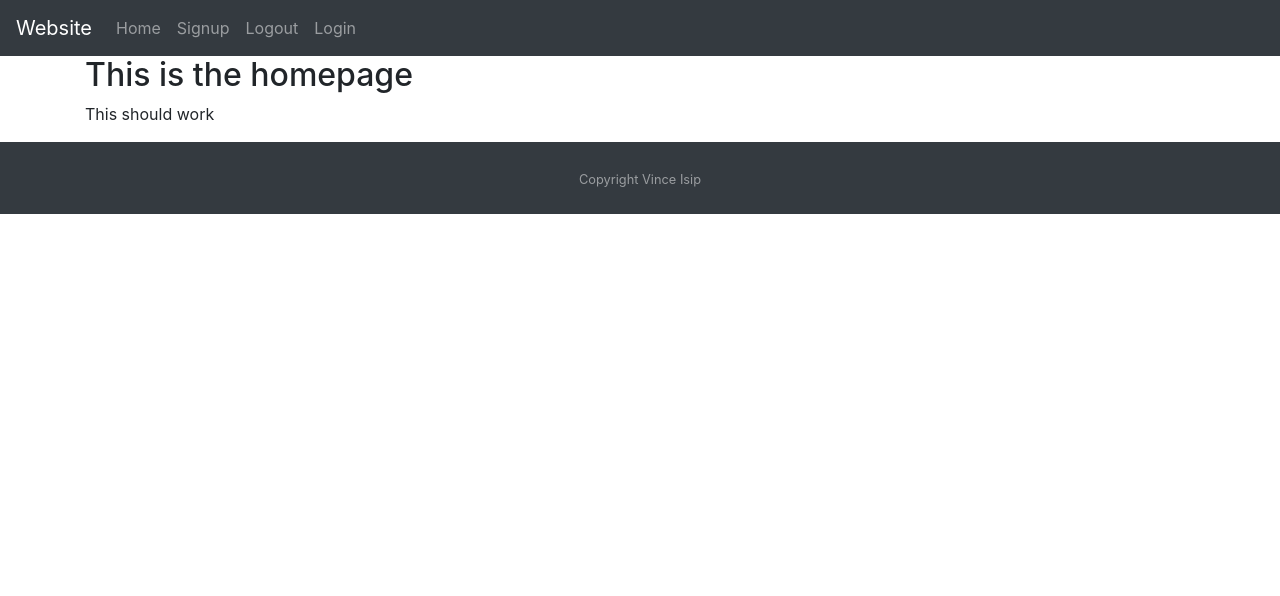
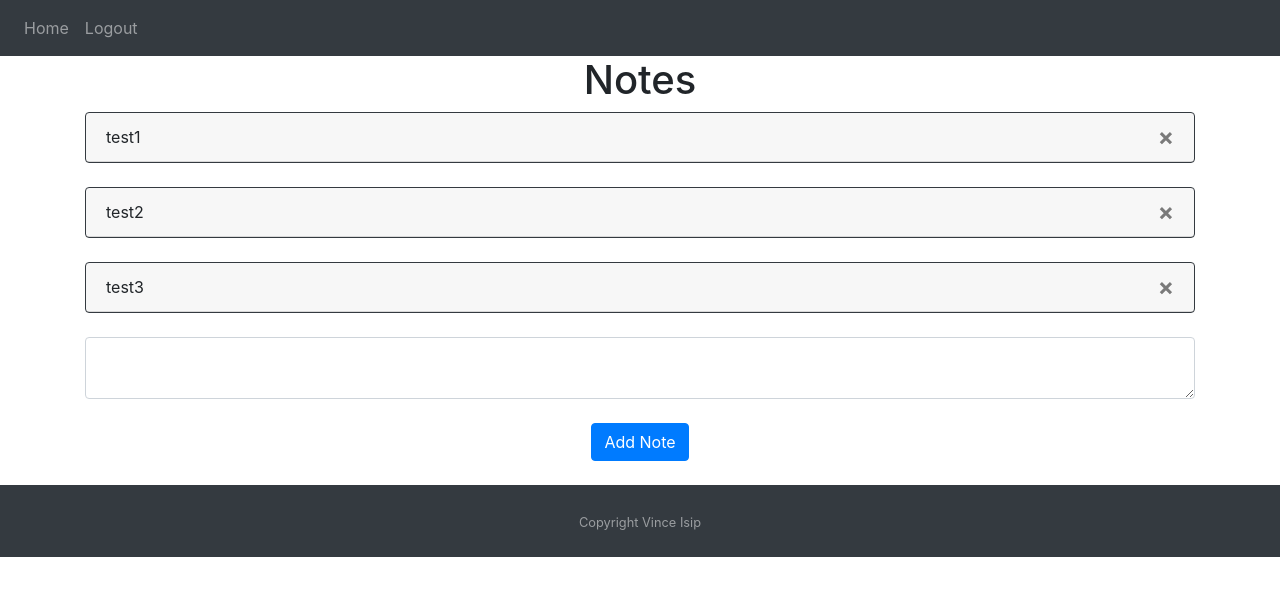
Before and after one commit to VincentIsip/Digital-Tech-19110, a Flask app: page / in a window 1280 px wide. Shown: the top 596 px of the page. Run offline with Flask 3, Linux system fonts and the light colour scheme; a user stored in the database is signed in; some libraries are stand-ins or nearby versions.

Commit message:
Notes
Added adding notes and deleting notes, fix errors

```diff
--- a/website/__init__.py
+++ b/website/__init__.py
@@ -1,5 +1,6 @@
 from flask import Flask
 from flask_sqlalchemy import SQLAlchemy
+from os import path
 from flask_login import LoginManager
 
 db = SQLAlchemy()
@@ -11,7 +12,6 @@ def create_app():
     app.config['SECRET_KEY'] = 'syzyg0~M'
     app.config['SQLALCHEMY_DATABASE_URI'] = f'sqlite:///{DB_NAME}'
     db.init_app(app)
-
 
     from .views import views
     from .auth import auth
--- a/website/templates/home.html
+++ b/website/templates/home.html
@@ -1,8 +1,27 @@
 {% extends "template.html" %}
-{% block title %} Home {% endblock %}
+{% block title %} Notes {% endblock %}
 {% block content %}
-
-<h2> This is the homepage </h2>
-<p> This should work </p>
+<h1 align="center">Notes</h1>
+<ul class="list-group list-group-flush" id="notes">
+    {% for note in user.notes %}
+    <div class="card notestyle border-dark">
+        <div class="card-header d-flex justify-content-between align-items-center">
+        <div class="card-text"> {{ note.data }}</div>
+        <button type="button" class="close" onClick="deleteNote({{ note.id }})">
+            <span aria-hidden="true">&times;</span>
+        </button>
+        </div>
+    </div>
+    <br/>
+    {% endfor %}
+</ul>
+<form method="POST">
+    <textarea name="note" id="note" class="form-control"></textarea>
+    <br />
+    <div align="center">
+        <button type="submit" class="btn btn-primary">Add Note</button>
+    </div>
+</form>
+<br/>
 
 {% endblock %}
--- a/website/templates/login.html
+++ b/website/templates/login.html
@@ -1,6 +1,7 @@
 {% extends "template.html" %} {% block title %}Login{% endblock %}
 {% block content %}
 <form method="POST">
+</br>
     <h3 align="center">Login</h3>
     <div class="form-group">
       <label for="email">Email</label>
@@ -25,4 +26,5 @@
     <br />
     <button type="submit" class="btn btn-primary">Login</button>
 </form>
-{{ text }} {{ user }}{% endblock %}
+</br>
+{% endblock %}
--- a/website/templates/template.html
+++ b/website/templates/template.html
@@ -1,48 +1,48 @@
 <!DOCTYPE html>
-<html lang="en">
+<html>
   <head>
-    <!--Required tags-->
     <meta charset="utf-8" />
-    <meta name="viewport" content="width=device-width, initial-scale=1, shrink-to-fit=no">
+    <meta name="viewport" content="width=device-width, initial-scale=1" />
+    <link
+      rel="stylesheet"
+      href="https://stackpath.bootstrapcdn.com/bootstrap/4.4.1/css/bootstrap.min.css"
+      integrity="sha384-Vkoo8x4CGsO3+Hhxv8T/Q5PaXtkKtu6ug5TOeNV6gBiFeWPGFN9MuhOf23Q9Ifjh"
+      crossorigin="anonymous"
+    />
+    <link
+      rel="stylesheet"
+      href="https://stackpath.bootstrapcdn.com/font-awesome/4.7.0/css/font-awesome.min.css"
+      crossorigin="anonymous"
+    />
 
-    <!--bootstrap css-->
-    <link rel="stylesheet" href="https://cdn.jsdelivr.net/npm/bootstrap@4.4.1/dist/css/bootstrap.min.css" integrity="sha384-Vkoo8x4CGsO3+Hhxv8T/Q5PaXtkKtu6ug5TOeNV6gBiFeWPGFN9MuhOf23Q9Ifjh" crossorigin="anonymous">
-
-  <title>{% block title %} title {% endblock %}</title>
+    <title>{% block title %}Home{% endblock %}</title>
   </head>
   <body>
-    <nav class="navbar navbar-expand-md bg-dark navbar-dark">
-        <!--brnad-->
-        <a class="navbar-brand" href="#">Website</a>
-
-        <!--toggler/collapse buttom-->
-        <button class="navbar-toggler" type="button" data-toggle="collapse" data-target="#collapsibleNavbar">
+    <nav class="navbar navbar-expand-lg navbar-dark bg-dark">
+      <button
+        class="navbar-toggler"
+        type="button"
+        data-toggle="collapse"
+        data-target="#navbar"
+      >
         <span class="navbar-toggler-icon"></span>
       </button>
-
-        <!--navbar link-->
-        <div class="collapse navbar-collapse" id="collapsibleNavbar">
-            <ul class="navbar-nav">
-              <li class="nav-item">
-                <a class="nav-link" href="/home">Home</a>
-              </li>
-              <li class="nav-item">
-                <a class="nav-link" href="/signup">Signup</a>
-              </li>
-              <li class="nav-item">
-                <a class="nav-link" href="/logout">Logout</a>
-              </li>
-            <li class="nav-item">
-                <a class="nav-link" href="/login">Login</a>
-            </li>
-          </ul>
+      <div class="collapse navbar-collapse" id="navbar">
+        <div class="navbar-nav">
+          {% if user.is_authenticated %}
+          <a class="nav-item nav-link" id="home" href="/">Home</a>
+          <a class="nav-item nav-link" id="logout" href="/logout">Logout</a>
+          {% else %}
+          <a class="nav-item nav-link" id="login" href="/login">Login</a>
+          <a class="nav-item nav-link" id="signUp" href="/sign-up">Sign Up</a>
+          {% endif %}
+        </div>
       </div>
     </nav>
 
-      <!--flashed messages-->
-      {% with messages = get_flashed_messages(with_categories=true) %}
-      {% if messages %}
-      {% for category, message in messages %} {% if category =='error' %}
+    {% with messages = get_flashed_messages(with_categories=true) %} {% if
+    messages %} {% for category, message in messages %} {% if category ==
+    'error' %}
     <div class="alert alert-danger alter-dismissable fade show" role="alert">
       {{ message }}
       <button type="button" class="close" data-dismiss="alert">
@@ -58,9 +58,37 @@
     </div>
     {% endif %} {% endfor %} {% endif %} {% endwith %}
 
+    <div class="container">{% block content %} {% endblock %}</div>
+    <script
+      src="https://code.jquery.com/jquery-3.2.1.slim.min.js"
+      integrity="sha384-KJ3o2DKtIkvYIK3UENzmM7KCkRr/rE9/Qpg6aAZGJwFDMVNA/GpGFF93hXpG5KkN"
+      crossorigin="anonymous"
+    ></script>
+    <script
+      src="https://cdnjs.cloudflare.com/ajax/libs/popper.js/1.12.9/umd/popper.min.js"
+      integrity="sha384-ApNbgh9B+Y1QKtv3Rn7W3mgPxhU9K/ScQsAP7hUibX39j7fakFPskvXusvfa0b4Q"
+      crossorigin="anonymous"
+    ></script>
+    <script
+      src="https://maxcdn.bootstrapcdn.com/bootstrap/4.0.0/js/bootstrap.min.js"
+      integrity="sha384-JZR6Spejh4U02d8jOt6vLEHfe/JQGiRRSQQxSfFWpi1MquVdAyjUar5+76PVCmYl"
+      crossorigin="anonymous"
+    ></script>
 
-
-      <div class="container">{% block content %} {% endblock %}</div>
+{% block javascript %}
+    <script type="text/javascript">
+      function deleteNote(noteId) {
+  fetch("/delete-note", {
+    method: "POST",
+    body: JSON.stringify({ noteId: noteId }),
+  }).then((_res) => {
+    window.location.href = "/";
+  });
+  }
+</script>
+{% endblock %}
+  </body>
+</html>
 
 <footer id="sticky-footer" class="flex shrink-0 py-4 bg-dark text-white-50">
   <div class="containter text-center">
--- a/website/views.py
+++ b/website/views.py
@@ -1,10 +1,37 @@
-from flask import Blueprint, render_template
+from flask import Blueprint, render_template, request, flash, jsonify
+from flask_login import login_required, current_user
+from .models import Note
+from . import db
+import json
 
 views = Blueprint("views", __name__)
 
 
-@views.route("/")
-@views.route("/home")
+@views.route("/", methods=['GET', 'POST'])
+@login_required
+def home():
+    if request.method == 'POST':
+        note = request.form.get('note')
 
-def home():
-    return render_template("home.html")
+        if len(note) < 1:
+            flash('Note is too short!', category='error')
+        else:
+            new_note = Note(data=note, user_id=current_user.id)
+            db.session.add(new_note)
+            db.session.commit()
+            flash('Note added!', category='success')
+
+
+    return render_template("home.html", user=current_user)
+
+@views.route('/delete-note', methods=['POST'])
+def delete_note():
+    note = json.loads(request.data) # this function expects a JSON from the INDEX.js file
+    noteId = note['noteId']
+    note = Note.query.get(noteId)
+    if note:
+        if note.user_id == current_user.id:
+            db.session.delete(note)
+            db.session.commit()
+
+    return jsonify({})
```
Also changed, not shown: website/auth.py (+9 -3 lines), website/static/index.js (+8 -0 lines), instance/database.db. Lines whose indentation alone changed are shown as unchanged.
